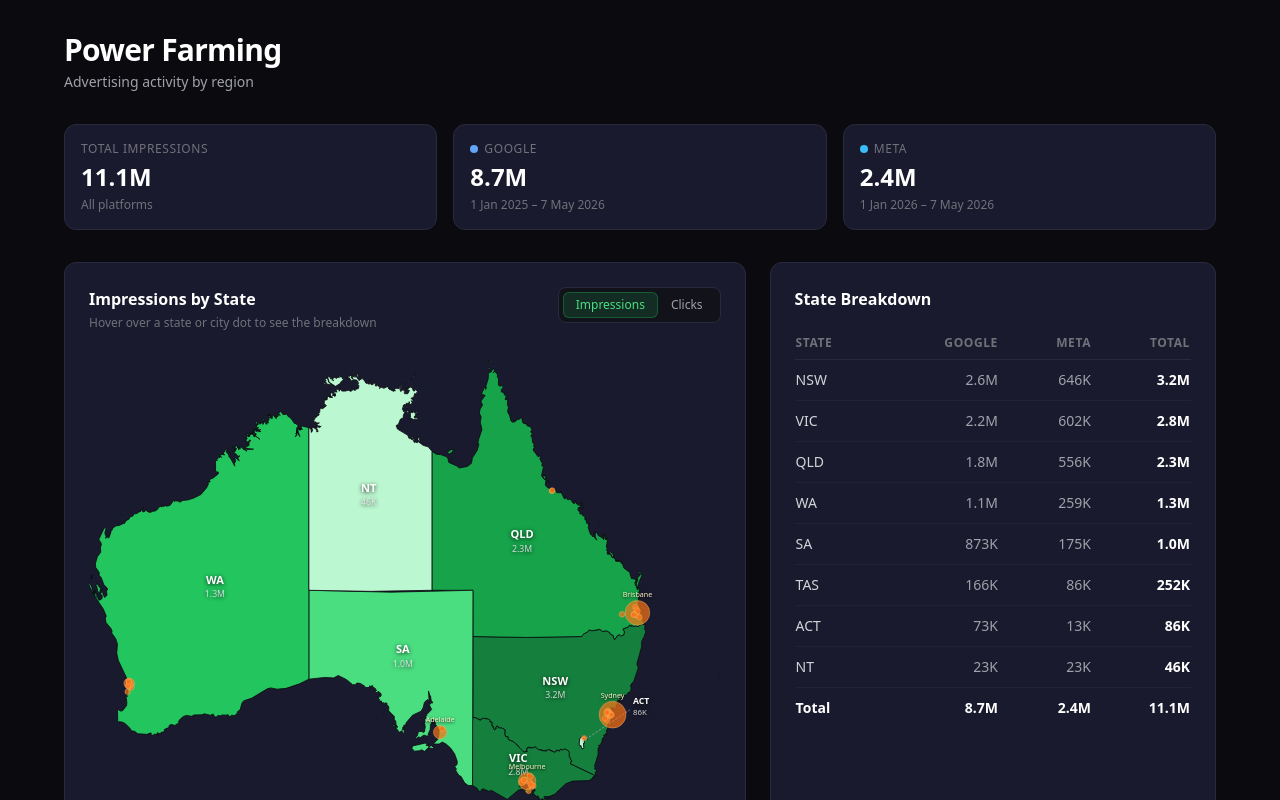
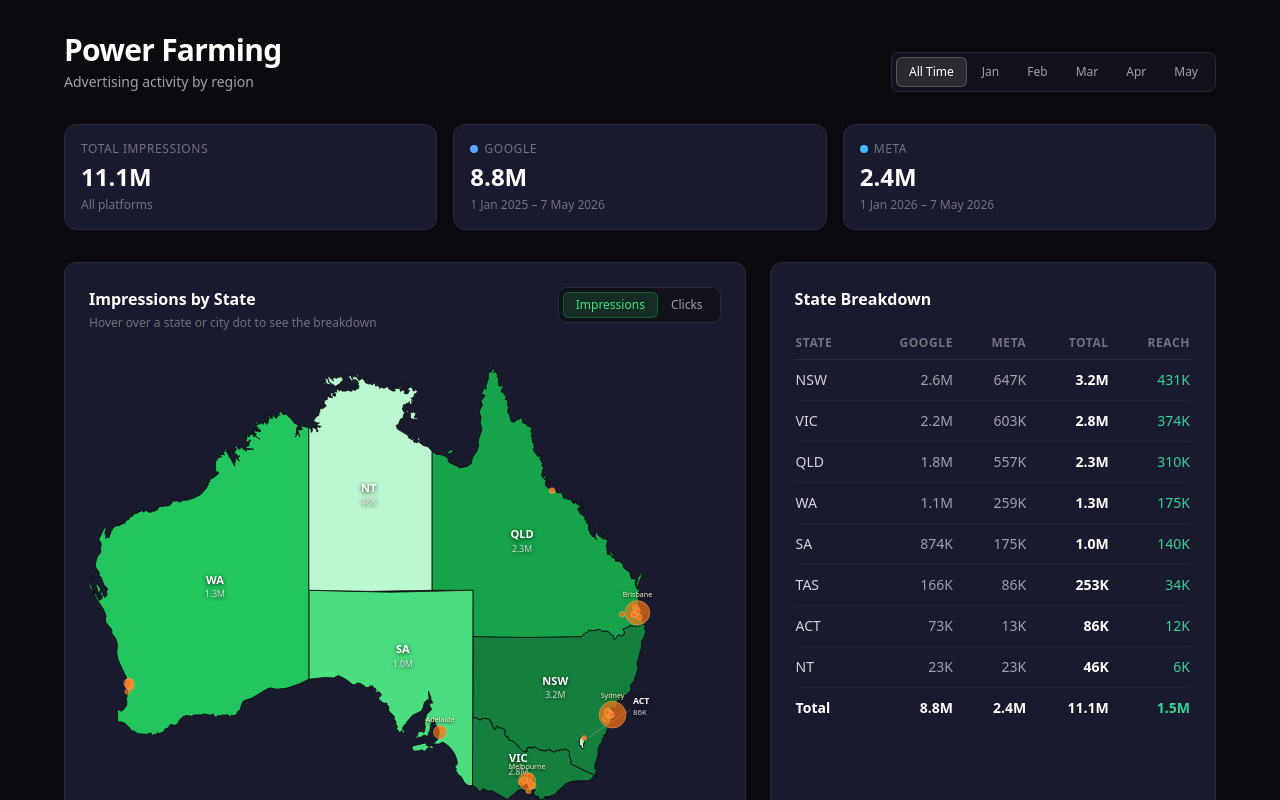
Before and after one commit to noahrg1/Power-Farming, a Next.js app: page / in a window 1280 px wide. Shown: the top 800 px of the page. Built offline with nearby package versions, Linux system fonts and the light colour scheme.

Commit message:
something

```diff
--- a/src/app/page.tsx
+++ b/src/app/page.tsx
@@ -1,11 +1,11 @@
 "use client";
 
-import { useState } from "react";
+import { useState, useMemo } from "react";
 import AustraliaHeatmap from "@/components/AustraliaHeatmap";
 import {
   stateData,
-  totalImpressions,
-  totalClicks,
+  getFilteredStateData,
+  availableMonths,
   reportPeriod,
   type Metric,
 } from "@/data/impressions";
@@ -16,7 +16,14 @@ function formatNumber(n: number): string {
   return n.toString();
 }
 
-const platformTotals = Object.values(stateData).reduce(
+export default function Home() {
+  const [metric, setMetric] = useState<Metric>("impressions");
+  const [selectedMonth, setSelectedMonth] = useState("all");
+
+  const filteredData = useMemo(() => getFilteredStateData(selectedMonth), [selectedMonth]);
+
+  const platformTotals = useMemo(() =>
+    Object.values(filteredData).reduce(
       (acc, s) => ({
         google: acc.google + s.google,
         meta: acc.meta + s.meta,
@@ -24,10 +31,12 @@ const platformTotals = Object.values(stateData).reduce(
         clicksMeta: acc.clicksMeta + s.clicks.meta,
       }),
       { google: 0, meta: 0, clicksGoogle: 0, clicksMeta: 0 }
+    ), [filteredData]
   );
 
-export default function Home() {
-  const [metric, setMetric] = useState<Metric>("impressions");
+  const totalImpressions = platformTotals.google + platformTotals.meta;
+  const totalClicks = platformTotals.clicksGoogle + platformTotals.clicksMeta;
+  const totalReach = Math.round(totalImpressions / 7.5);
 
   return (
     <main className="min-h-screen px-4 py-8 md:px-8 lg:px-16 max-w-7xl mx-auto">
@@ -42,6 +51,22 @@ export default function Home() {
           </p>
         </div>
 
+        {/* Month selector */}
+        <div className="flex bg-[#12121a] border border-[#2a2a3e] rounded-lg p-1 gap-0.5 flex-wrap">
+          {availableMonths.map((m) => (
+            <button
+              key={m.key}
+              onClick={() => setSelectedMonth(m.key)}
+              className={`px-3 py-1.5 rounded-md text-xs font-medium transition-all ${
+                selectedMonth === m.key
+                  ? "bg-white/10 text-white border border-white/20"
+                  : "text-zinc-400 hover:text-zinc-200 border border-transparent"
+              }`}
+            >
+              {m.key === "all" ? m.label : m.label.split(" ")[0].slice(0, 3)}
+            </button>
+          ))}
+        </div>
       </div>
 
       {/* Summary cards */}
@@ -153,7 +178,7 @@ export default function Home() {
               </button>
             </div>
           </div>
-          <AustraliaHeatmap metric={metric} />
+          <AustraliaHeatmap metric={metric} stateDataOverride={filteredData} />
         </div>
 
         {/* Table */}
@@ -169,11 +194,12 @@ export default function Home() {
                     <th className="text-left py-2 pr-2">State</th>
                     <th className="text-right py-2 px-2">Google</th>
                     <th className="text-right py-2 px-2">Meta</th>
-                    <th className="text-right py-2 pl-2">Total</th>
+                    <th className="text-right py-2 px-2">Total</th>
+                    <th className="text-right py-2 pl-2">Reach</th>
                   </tr>
                 </thead>
                 <tbody>
-                  {Object.values(stateData)
+                  {Object.values(filteredData)
                     .sort((a, b) => b.total - a.total)
                     .map((state) => (
                       <tr
@@ -189,8 +215,11 @@ export default function Home() {
                         <td className="py-2.5 px-2 text-right text-zinc-400 tabular-nums">
                           {formatNumber(state.meta)}
                         </td>
-                        <td className="py-2.5 pl-2 text-right font-semibold text-white tabular-nums">
+                        <td className="py-2.5 px-2 text-right font-semibold text-white tabular-nums">
                           {formatNumber(state.total)}
+                        </td>
+                        <td className="py-2.5 pl-2 text-right text-emerald-400 tabular-nums">
+                          {formatNumber(Math.round(state.total / 7.5))}
                         </td>
                       </tr>
                     ))}
@@ -204,8 +233,11 @@ export default function Home() {
                     <td className="py-2.5 px-2 text-right tabular-nums">
                       {formatNumber(platformTotals.meta)}
                     </td>
-                    <td className="py-2.5 pl-2 text-right tabular-nums">
+                    <td className="py-2.5 px-2 text-right tabular-nums">
                       {formatNumber(totalImpressions)}
+                    </td>
+                    <td className="py-2.5 pl-2 text-right text-emerald-400 tabular-nums">
+                      {formatNumber(totalReach)}
                     </td>
                   </tr>
                 </tfoot>
@@ -217,11 +249,12 @@ export default function Home() {
                     <th className="text-left py-2 pr-2">State</th>
                     <th className="text-right py-2 px-2">Google</th>
                     <th className="text-right py-2 px-2">Meta</th>
-                    <th className="text-right py-2 pl-2">Total</th>
+                    <th className="text-right py-2 px-2">Total</th>
+                    <th className="text-right py-2 pl-2">Reach</th>
                   </tr>
                 </thead>
                 <tbody>
-                  {Object.values(stateData)
+                  {Object.values(filteredData)
                     .sort((a, b) => b.clicks.total - a.clicks.total)
                     .map((state) => (
                       <tr
@@ -237,8 +270,11 @@ export default function Home() {
                         <td className="py-2.5 px-2 text-right text-zinc-400 tabular-nums">
                           {formatNumber(state.clicks.meta)}
                         </td>
-                        <td className="py-2.5 pl-2 text-right font-semibold text-white tabular-nums">
+                        <td className="py-2.5 px-2 text-right font-semibold text-white tabular-nums">
                           {formatNumber(state.clicks.total)}
+                        </td>
+                        <td className="py-2.5 pl-2 text-right text-emerald-400 tabular-nums">
+                          {formatNumber(Math.round(state.total / 7.5))}
                         </td>
                       </tr>
                     ))}
@@ -252,8 +288,11 @@ export default function Home() {
                     <td className="py-2.5 px-2 text-right tabular-nums">
                       {formatNumber(platformTotals.clicksMeta)}
                     </td>
-                    <td className="py-2.5 pl-2 text-right tabular-nums">
+                    <td className="py-2.5 px-2 text-right tabular-nums">
                       {formatNumber(totalClicks)}
+                    </td>
+                    <td className="py-2.5 pl-2 text-right text-emerald-400 tabular-nums">
+                      {formatNumber(totalReach)}
                     </td>
                   </tr>
                 </tfoot>
--- a/src/components/AustraliaHeatmap.tsx
+++ b/src/components/AustraliaHeatmap.tsx
@@ -69,14 +69,16 @@ type HoverTarget =
 
 interface Props {
   metric: Metric;
+  stateDataOverride?: Record<string, StateData>;
 }
 
-export default function AustraliaHeatmap({ metric }: Props) {
+export default function AustraliaHeatmap({ metric, stateDataOverride }: Props) {
+  const activeStateData = stateDataOverride || stateData;
   const [hovered, setHovered] = useState<HoverTarget>(null);
   const [tooltipPos, setTooltipPos] = useState({ x: 0, y: 0 });
 
   const maxStateValue = Math.max(
-    ...Object.values(stateData).map((s) => getStateValue(s, metric))
+    ...Object.values(activeStateData).map((s) => getStateValue(s, metric))
   );
   const maxCityValue = Math.max(
     ...cityData.map((c) => getCityValue(c, metric))
@@ -123,7 +125,7 @@ export default function AustraliaHeatmap({ metric }: Props) {
   const geo = australiaGeo as FeatureCollection;
   const hoveredStateAbbr = hovered?.type === "state" ? hovered.abbr : null;
   const hoveredStateData: StateData | null = hoveredStateAbbr
-    ? stateData[hoveredStateAbbr]
+    ? activeStateData[hoveredStateAbbr]
     : null;
   const hoveredCity = hovered?.type === "city" ? hovered.data : null;
 
@@ -144,9 +146,9 @@ export default function AustraliaHeatmap({ metric }: Props) {
         {geo.features.map((feature) => {
           const name = feature.properties?.name as string;
           const abbr = nameToAbbr[name];
-          if (!abbr || !stateData[abbr]) return null;
+          if (!abbr || !activeStateData[abbr]) return null;
 
-          const data = stateData[abbr];
+          const data = activeStateData[abbr];
           const value = getStateValue(data, metric);
           const isHovered = hoveredStateAbbr === abbr;
           const d = pathGenerator(feature as Feature<Geometry>);
@@ -233,7 +235,7 @@ export default function AustraliaHeatmap({ metric }: Props) {
               opacity={0.9}
               style={{ textShadow: "0 1px 4px rgba(0,0,0,0.8)" }}
             >
-              {formatNumber(getStateValue(stateData.ACT, metric))}
+              {formatNumber(getStateValue(activeStateData.ACT, metric))}
             </text>
           </g>
         )}
--- a/src/data/impressions.ts
+++ b/src/data/impressions.ts
@@ -1,3 +1,10 @@
+export interface MonthlyData {
+  google: number;
+  meta: number;
+  total: number;
+  clicks: { google: number; meta: number; total: number };
+}
+
 export interface StateData {
   name: string;
   abbr: string;
@@ -5,81 +12,167 @@ export interface StateData {
   meta: number;
   total: number;
   clicks: { google: number; meta: number; total: number };
+  monthly: Record<string, MonthlyData>;
 }
 
 export const stateData: Record<string, StateData> = {
   NSW: {
     name: "New South Wales",
     abbr: "NSW",
-    google: 2586642,
-    meta: 645700,
-    total: 3232342,
-    clicks: { google: 30437, meta: 11115, total: 41552 },
+    google: 2588321,
+    meta: 647096,
+    total: 3235417,
+    clicks: { google: 30454, meta: 11132, total: 41586 },
+    monthly: {
+      "2025-02": { google: 137961, meta: 0, total: 137961, clicks: { google: 343, meta: 0, total: 343 } },
+      "2025-03": { google: 38148, meta: 0, total: 38148, clicks: { google: 147, meta: 0, total: 147 } },
+      "2026-01": { google: 29851, meta: 51164, total: 81015, clicks: { google: 544, meta: 1030, total: 1574 } },
+      "2026-02": { google: 6009, meta: 64813, total: 70822, clicks: { google: 310, meta: 1010, total: 1320 } },
+      "2026-03": { google: 321949, meta: 174448, total: 496397, clicks: { google: 3532, meta: 2735, total: 6267 } },
+      "2026-04": { google: 1617839, meta: 301360, total: 1919199, clicks: { google: 20856, meta: 5369, total: 26225 } },
+      "2026-05": { google: 436564, meta: 55311, total: 491875, clicks: { google: 4722, meta: 988, total: 5710 } },
+    },
   },
   VIC: {
     name: "Victoria",
     abbr: "VIC",
-    google: 2204158,
-    meta: 601628,
-    total: 2805786,
-    clicks: { google: 28051, meta: 10335, total: 38386 },
+    google: 2205530,
+    meta: 602791,
+    total: 2808321,
+    clicks: { google: 28069, meta: 10354, total: 38423 },
+    monthly: {
+      "2025-02": { google: 81144, meta: 0, total: 81144, clicks: { google: 254, meta: 0, total: 254 } },
+      "2025-03": { google: 17999, meta: 0, total: 17999, clicks: { google: 76, meta: 0, total: 76 } },
+      "2026-01": { google: 23501, meta: 58662, total: 82163, clicks: { google: 461, meta: 1333, total: 1794 } },
+      "2026-02": { google: 5673, meta: 60753, total: 66426, clicks: { google: 408, meta: 955, total: 1363 } },
+      "2026-03": { google: 282994, meta: 151766, total: 434760, clicks: { google: 3553, meta: 2462, total: 6015 } },
+      "2026-04": { google: 1436360, meta: 282158, total: 1718518, clicks: { google: 19310, meta: 4757, total: 24067 } },
+      "2026-05": { google: 357859, meta: 49452, total: 407311, clicks: { google: 4007, meta: 847, total: 4854 } },
+    },
   },
   QLD: {
     name: "Queensland",
     abbr: "QLD",
-    google: 1765711,
-    meta: 555845,
-    total: 2321556,
-    clicks: { google: 20151, meta: 9702, total: 29853 },
+    google: 1766822,
+    meta: 556954,
+    total: 2323776,
+    clicks: { google: 20170, meta: 9719, total: 29889 },
+    monthly: {
+      "2025-02": { google: 50536, meta: 0, total: 50536, clicks: { google: 133, meta: 0, total: 133 } },
+      "2025-03": { google: 16798, meta: 0, total: 16798, clicks: { google: 69, meta: 0, total: 69 } },
+      "2026-01": { google: 14647, meta: 43771, total: 58418, clicks: { google: 303, meta: 793, total: 1096 } },
+      "2026-02": { google: 4721, meta: 60869, total: 65590, clicks: { google: 322, meta: 1039, total: 1361 } },
+      "2026-03": { google: 223232, meta: 147155, total: 370387, clicks: { google: 2626, meta: 2163, total: 4789 } },
+      "2026-04": { google: 1154865, meta: 256170, total: 1411035, clicks: { google: 13690, meta: 4792, total: 18482 } },
+      "2026-05": { google: 302023, meta: 48989, total: 351012, clicks: { google: 3027, meta: 932, total: 3959 } },
+    },
   },
   WA: {
     name: "Western Australia",
     abbr: "WA",
-    google: 1055155,
-    meta: 258694,
-    total: 1313849,
-    clicks: { google: 12386, meta: 4127, total: 16513 },
+    google: 1055852,
+    meta: 259184,
+    total: 1315036,
+    clicks: { google: 12388, meta: 4140, total: 16528 },
+    monthly: {
+      "2025-02": { google: 28876, meta: 0, total: 28876, clicks: { google: 82, meta: 0, total: 82 } },
+      "2025-03": { google: 8013, meta: 0, total: 8013, clicks: { google: 29, meta: 0, total: 29 } },
+      "2026-01": { google: 7810, meta: 16618, total: 24428, clicks: { google: 129, meta: 285, total: 414 } },
+      "2026-02": { google: 1516, meta: 22687, total: 24203, clicks: { google: 79, meta: 309, total: 388 } },
+      "2026-03": { google: 121828, meta: 76461, total: 198289, clicks: { google: 1308, meta: 1067, total: 2375 } },
+      "2026-04": { google: 694335, meta: 120650, total: 814985, clicks: { google: 8746, meta: 2043, total: 10789 } },
+      "2026-05": { google: 193474, meta: 22768, total: 216242, clicks: { google: 2015, meta: 436, total: 2451 } },
+    },
   },
   SA: {
     name: "South Australia",
     abbr: "SA",
-    google: 873404,
-    meta: 174915,
-    total: 1048319,
-    clicks: { google: 9854, meta: 3239, total: 13093 },
+    google: 874037,
+    meta: 175282,
+    total: 1049319,
+    clicks: { google: 9855, meta: 3249, total: 13104 },
+    monthly: {
+      "2025-02": { google: 16823, meta: 0, total: 16823, clicks: { google: 58, meta: 0, total: 58 } },
+      "2025-03": { google: 4826, meta: 0, total: 4826, clicks: { google: 16, meta: 0, total: 16 } },
+      "2026-01": { google: 7768, meta: 12586, total: 20354, clicks: { google: 123, meta: 287, total: 410 } },
+      "2026-02": { google: 1383, meta: 13920, total: 15303, clicks: { google: 75, meta: 206, total: 281 } },
+      "2026-03": { google: 97692, meta: 51068, total: 148760, clicks: { google: 1146, meta: 814, total: 1960 } },
+      "2026-04": { google: 590749, meta: 81319, total: 672068, clicks: { google: 6979, meta: 1633, total: 8612 } },
+      "2026-05": { google: 154796, meta: 16389, total: 171185, clicks: { google: 1458, meta: 309, total: 1767 } },
+    },
   },
   TAS: {
     name: "Tasmania",
     abbr: "TAS",
-    google: 166147,
-    meta: 86278,
-    total: 252425,
-    clicks: { google: 2085, meta: 1404, total: 3489 },
+    google: 166264,
+    meta: 86381,
+    total: 252645,
+    clicks: { google: 2086, meta: 1407, total: 3493 },
+    monthly: {
+      "2026-01": { google: 1675, meta: 8697, total: 10372, clicks: { google: 40, meta: 149, total: 189 } },
+      "2026-02": { google: 579, meta: 9012, total: 9591, clicks: { google: 32, meta: 101, total: 133 } },
+      "2026-03": { google: 19763, meta: 21350, total: 41113, clicks: { google: 295, meta: 300, total: 595 } },
+      "2026-04": { google: 111837, meta: 40071, total: 151908, clicks: { google: 1392, meta: 738, total: 2130 } },
+      "2026-05": { google: 32410, meta: 7251, total: 39661, clicks: { google: 327, meta: 119, total: 446 } },
+    },
   },
   ACT: {
     name: "Australian Capital Territory",
     abbr: "ACT",
-    google: 73056,
-    meta: 13128,
-    total: 86184,
+    google: 73141,
+    meta: 13149,
+    total: 86290,
     clicks: { google: 711, meta: 240, total: 951 },
+    monthly: {
+      "2026-01": { google: 852, meta: 819, total: 1671, clicks: { google: 10, meta: 17, total: 27 } },
+      "2026-02": { google: 77, meta: 1666, total: 1743, clicks: { google: 3, meta: 40, total: 43 } },
+      "2026-03": { google: 7918, meta: 3074, total: 10992, clicks: { google: 87, meta: 51, total: 138 } },
+      "2026-04": { google: 50877, meta: 6400, total: 57277, clicks: { google: 511, meta: 110, total: 621 } },
+      "2026-05": { google: 13417, meta: 1190, total: 14607, clicks: { google: 100, meta: 22, total: 122 } },
+    },
   },
   NT: {
     name: "Northern Territory",
     abbr: "NT",
-    google: 23456,
-    meta: 22897,
-    total: 46353,
+    google: 23460,
+    meta: 22943,
+    total: 46403,
     clicks: { google: 315, meta: 449, total: 764 },
+    monthly: {
+      "2026-01": { google: 244, meta: 1333, total: 1577, clicks: { google: 6, meta: 27, total: 33 } },
+      "2026-02": { google: 112, meta: 1873, total: 1985, clicks: { google: 8, meta: 14, total: 22 } },
+      "2026-03": { google: 3010, meta: 5534, total: 8544, clicks: { google: 53, meta: 93, total: 146 } },
+      "2026-04": { google: 16995, meta: 11798, total: 28793, clicks: { google: 217, meta: 255, total: 472 } },
+      "2026-05": { google: 3099, meta: 2405, total: 5504, clicks: { google: 31, meta: 60, total: 91 } },
+    },
   },
 };
 
 export type Metric = "impressions" | "clicks";
 
+export const availableMonths = [
+  { key: "all", label: "All Time" },
+  { key: "2026-01", label: "January 2026" },
+  { key: "2026-02", label: "February 2026" },
+  { key: "2026-03", label: "March 2026" },
+  { key: "2026-04", label: "April 2026" },
+  { key: "2026-05", label: "May 2026" },
+];
+
 export const reportPeriod = {
   google: "1 Jan 2025 – 7 May 2026",
   meta: "1 Jan 2026 – 7 May 2026",
 };
+
+export function getFilteredStateData(month: string): Record<string, StateData> {
+  if (month === "all") return stateData;
+  const filtered: Record<string, StateData> = {};
+  for (const [key, state] of Object.entries(stateData)) {
+    const m = state.monthly[month] || { google: 0, meta: 0, total: 0, clicks: { google: 0, meta: 0, total: 0 } };
+    filtered[key] = { ...state, google: m.google, meta: m.meta, total: m.total, clicks: m.clicks };
+  }
+  return filtered;
+}
 
 export const totalImpressions = Object.values(stateData).reduce(
   (sum, s) => sum + s.total,
```
Lines whose indentation alone changed are shown as unchanged.
